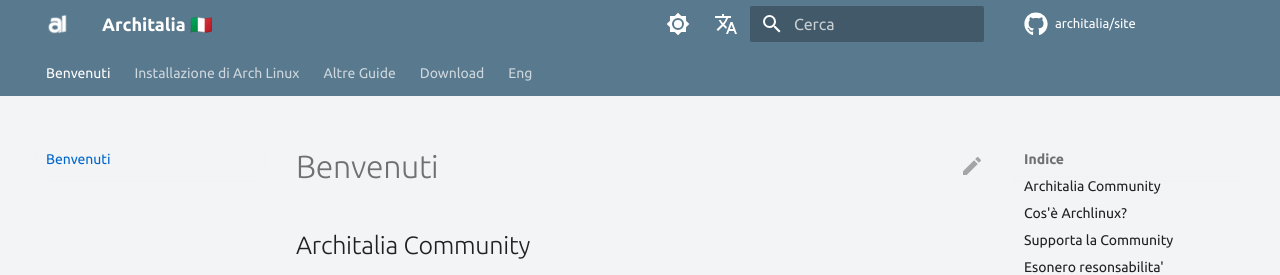
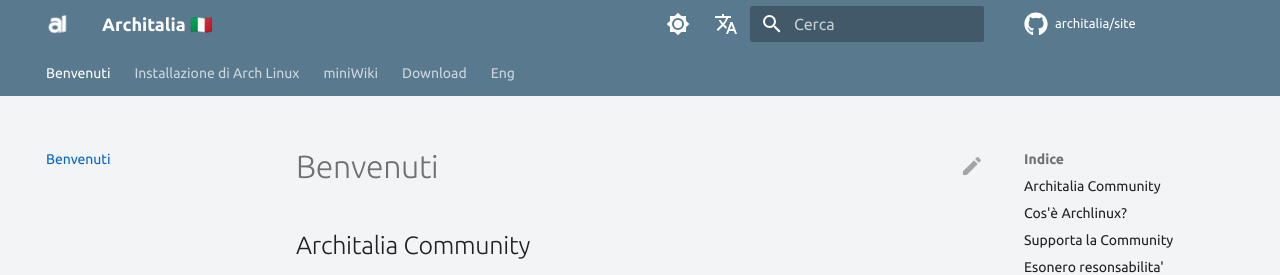
Before and after one commit to ArchItalia/site, an MkDocs documentation site: the page built from docs/index.md, in a window 1280 px wide and 900 px high. Shown: the top 275 px of the window. Built offline with MkDocs 1.6.1 and Material for MkDocs 9.7.7, drawn with Linux system fonts in a browser that asks for light colours; comment, search, counter and statistics services are not loaded; the version menu is left out.

Commit message:
Update mkdocs.yml

```diff
--- a/mkdocs.yml
+++ b/mkdocs.yml
@@ -9,7 +9,7 @@
 nav:
   - index.md
   - Archlinux-Guida/arch-guida.md
-  - 'Altre Guide':
+  - 'miniWiki':
         - 'Pacman': 'Altre-Guide/Pacman.md'
         - 'AUR': 'Altre-Guide/aur.md'
         - 'Yay': 'Altre-Guide/yay.md'
```
